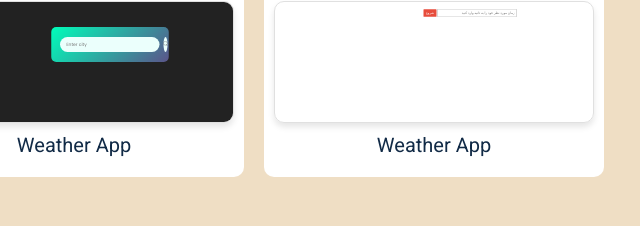
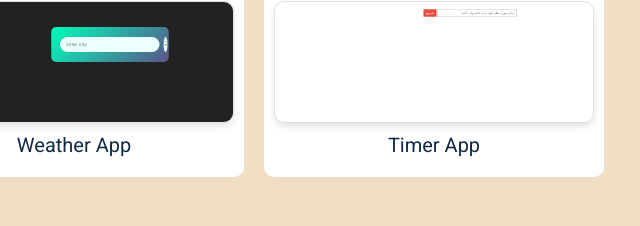
Before and after one commit to sepide-rezzayi/sepide-rezzayi.github.io, a plain HTML site: page index.html in a window 1280 px wide. Shown: the part 1841-2067 px from the top of the page, 566-1206 px from the left. Drawn offline with nearby package versions, Linux system fonts and the light colour scheme; a web font is replaced by a local one.

Commit message:
update timer app

```diff
--- a/index.html
+++ b/index.html
@@ -342,7 +342,7 @@
               class="preview-link"
               href="./projects/Timer/index.html"
               target="_blank"
-              >weather app</a
+              >Timer app</a
             >
           </div>
         </div>
```
